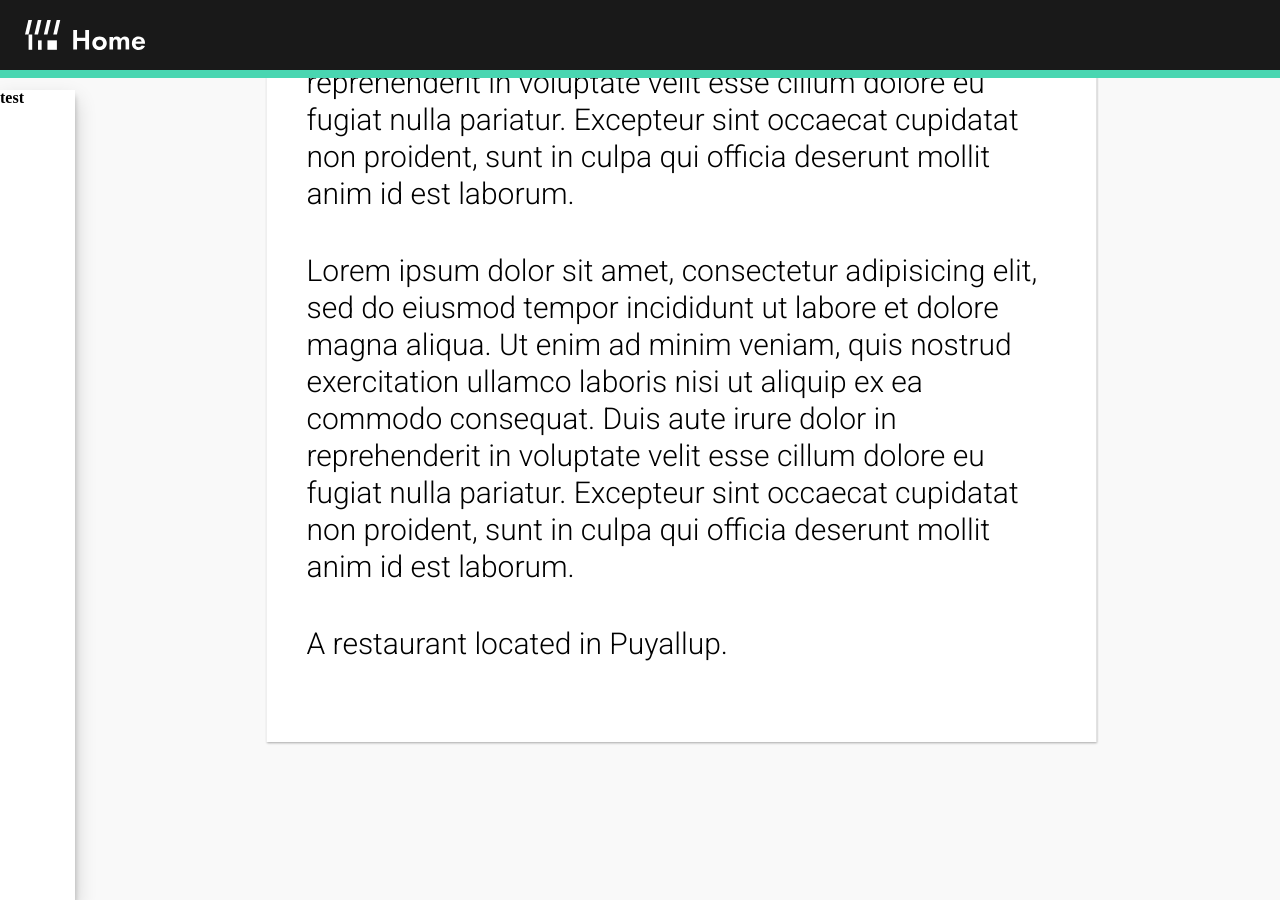
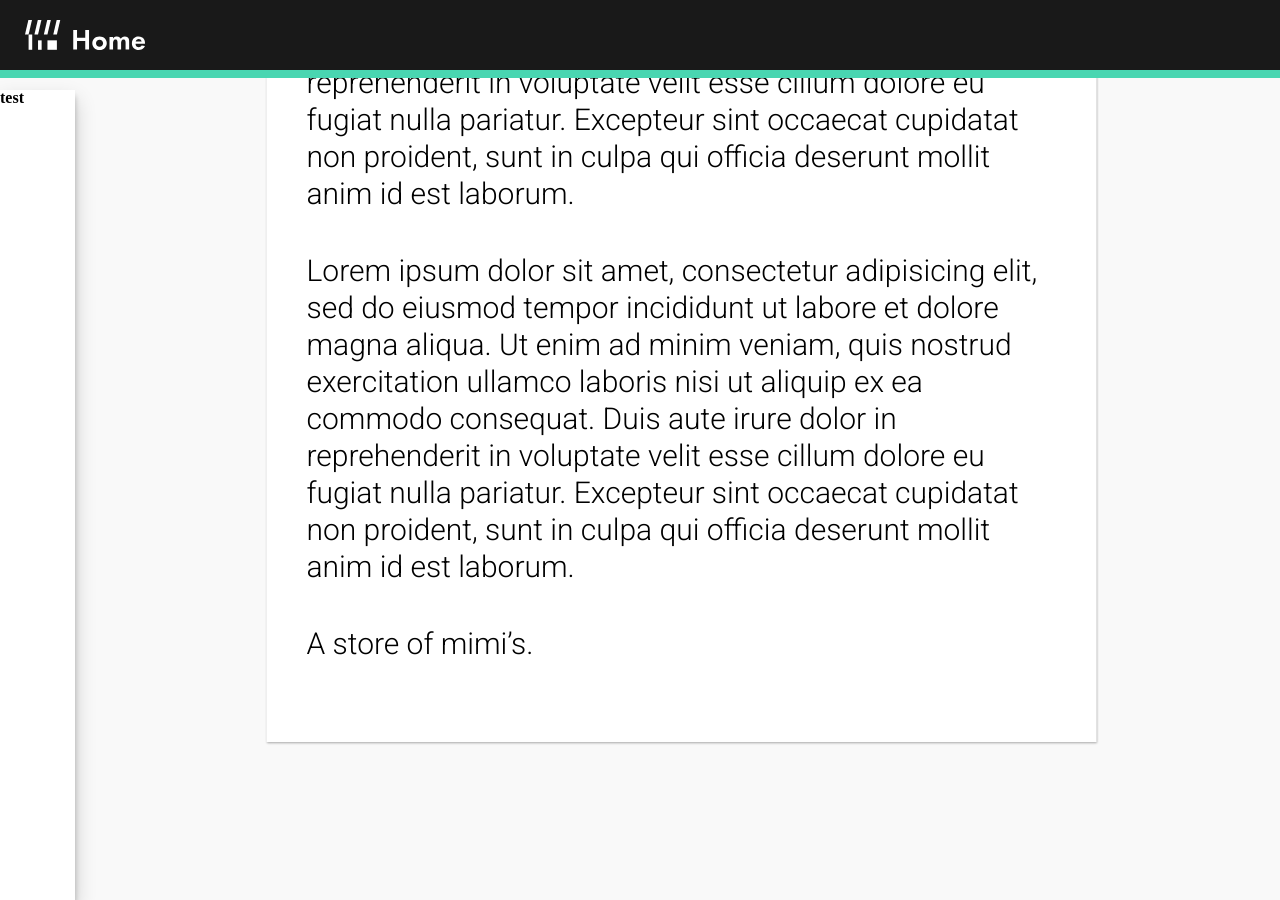
Before and after one commit to wabusiness/wa-business, a Jekyll site: the page built from _businesses/the-puyallup-restaurant-business.md, in a window 1280 px wide and 900 px high, scrolled down 319 px. Built offline with Jekyll 4.4.1, drawn with Linux system fonts in a browser that asks for light colours; some web fonts are replaced.

Commit message:
Update Business “the-puyallup-restaurant-business”

```diff
--- a/_businesses/the-puyallup-restaurant-business.md
+++ b/_businesses/the-puyallup-restaurant-business.md
@@ -1,6 +1,6 @@
 ---
-title: The Puyallup Restaurant Business
-description: A restaurant located in Puyallup.
+title: The Mimi Store
+description: A store of mimi's.
 layout: business
 categories: restaurant, puyallup
 hotbar:
```
